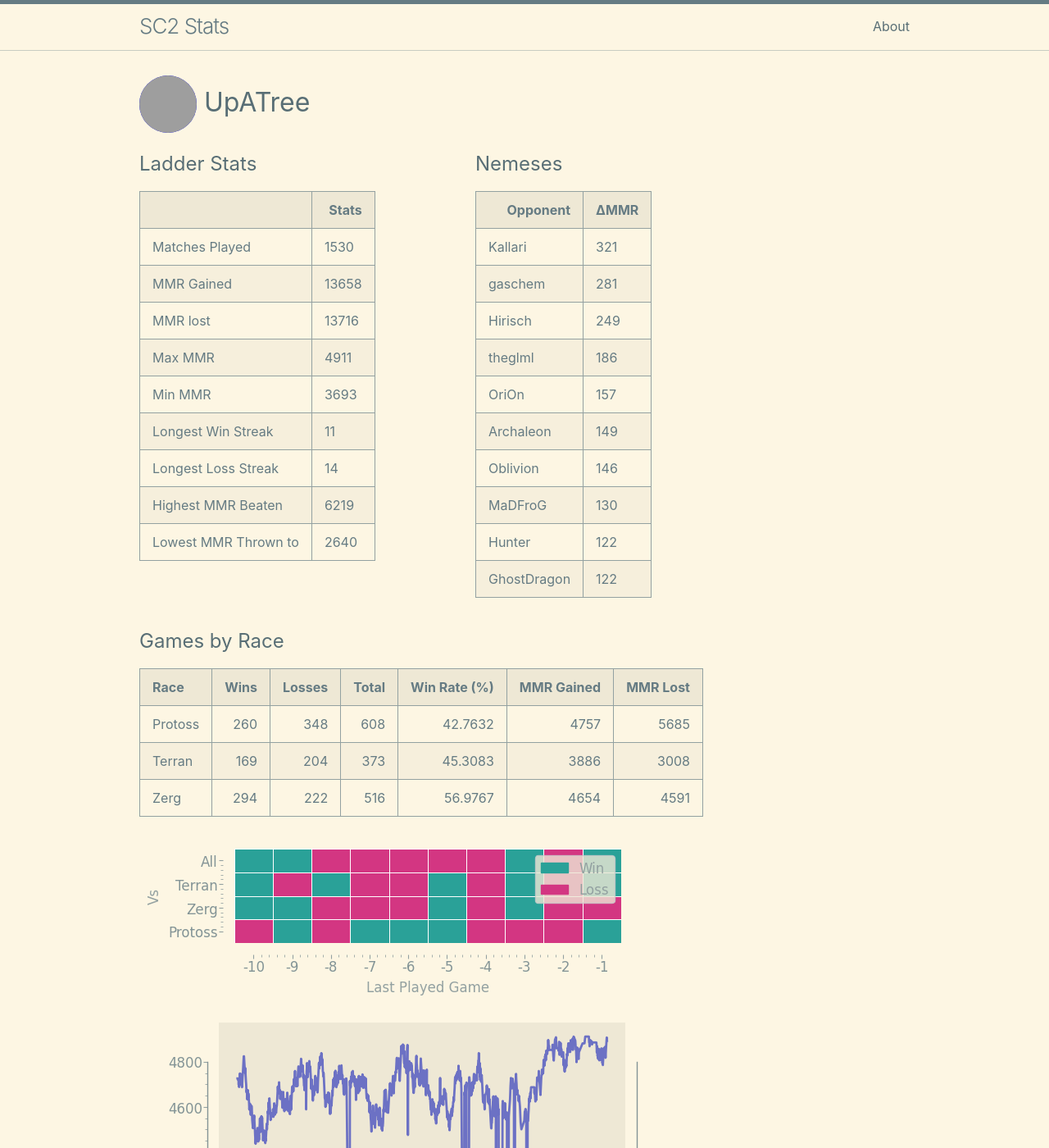
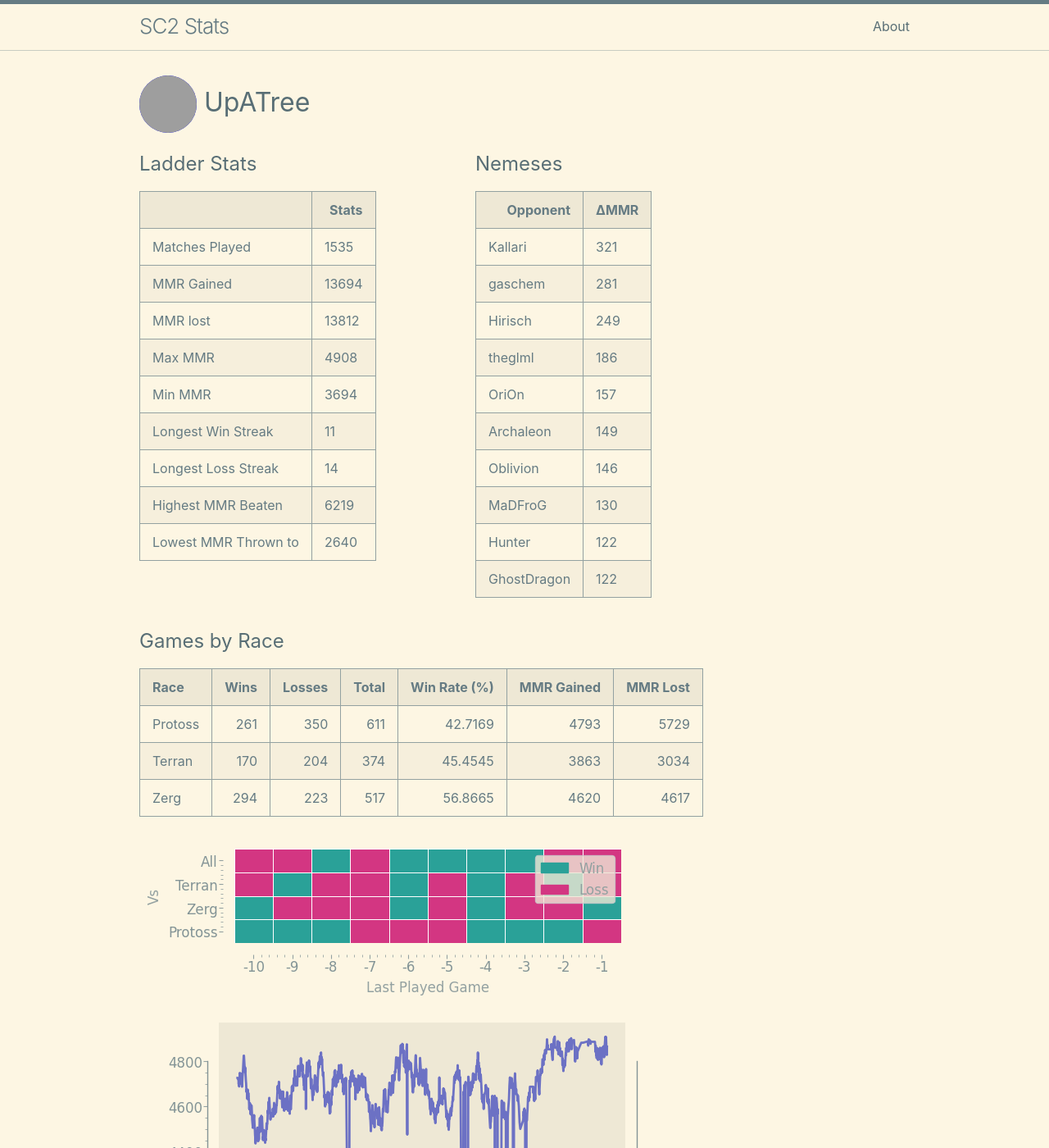
Before and after one commit to kylermurphy/UpATree, a Jekyll site: the page built from docs/index.md, in a window 1280 px wide and 1400 px high. Shown: the whole window at 82% size. Built offline with Jekyll 4.4.1, drawn with Linux system fonts in a browser that asks for light colours; grey boxes are pictures that could not be loaded.

Commit message:
running on push

```diff
--- a/docs/index.md
+++ b/docs/index.md
@@ -18,23 +18,23 @@ layout: home
   <tbody>
     <tr>
       <td>Matches Played</td>
-      <td>1530</td>
+      <td>1535</td>
     </tr>
     <tr>
       <td>MMR Gained</td>
-      <td>13658</td>
+      <td>13694</td>
     </tr>
     <tr>
       <td>MMR lost</td>
-      <td>13716</td>
+      <td>13812</td>
     </tr>
     <tr>
       <td>Max MMR</td>
-      <td>4911</td>
+      <td>4908</td>
     </tr>
     <tr>
       <td>Min MMR</td>
-      <td>3693</td>
+      <td>3694</td>
     </tr>
     <tr>
       <td>Longest Win Streak</td>
@@ -114,9 +114,9 @@ layout: home
 
 | Race    |   Wins |   Losses |   Total |   Win Rate (%) |   MMR Gained |   MMR Lost |
 |:--------|-------:|---------:|--------:|---------------:|-------------:|-----------:|
-| Protoss |    260 |      348 |     608 |        42.7632 |         4757 |       5685 |
-| Terran  |    169 |      204 |     373 |        45.3083 |         3886 |       3008 |
-| Zerg    |    294 |      222 |     516 |        56.9767 |         4654 |       4591 |
+| Protoss |    261 |      350 |     611 |        42.7169 |         4793 |       5729 |
+| Terran  |    170 |      204 |     374 |        45.4545 |         3863 |       3034 |
+| Zerg    |    294 |      223 |     517 |        56.8665 |         4620 |       4617 |
 
 ![Games by Race](./assets/gm_hist.png)
 
--- a/log.txt
+++ b/log.txt
@@ -685,3 +685,4 @@ Writing a log file 2025-03-26 21:21:33.
 Writing a log file 2025-03-26 21:48:06.
 Writing a log file 2025-03-26 22:21:59.
 Writing a log file 2025-03-26 22:48:05.
+Writing a log file 2025-03-26 23:21:51.
```
Also changed, not shown: docs/assets/MMR.png, docs/assets/daily.png, docs/assets/gm_hist.png, docs/assets/r_wrt.png, 1 other file.
